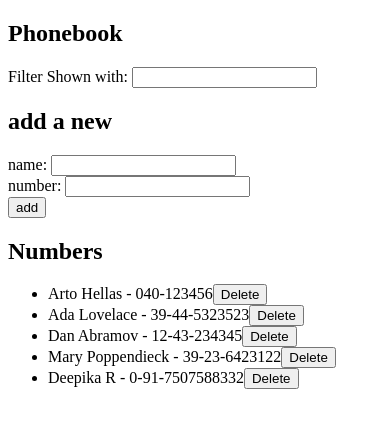
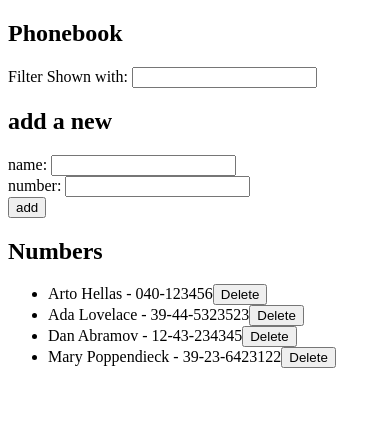
Before and after one commit to rawatj1/react-fullstack-part2, a React (Vite) app: page / in a window 390 px wide. Shown: the top 428 px of the page. Built offline with nearby package versions, Linux system fonts and the light colour scheme; data requests are answered from the project's data file.

Commit message:
2.15: The Phonebook delete the phonebook data.

```diff
--- a/db.json
+++ b/db.json
@@ -19,11 +19,6 @@
       "name": "Mary Poppendieck",
       "number": "39-23-6423122",
       "id": "4"
-    },
-    {
-      "id": "6",
-      "name": "Deepika R",
-      "number": "0-91-7507588332"
     }
   ]
 }
--- a/src/App.jsx
+++ b/src/App.jsx
@@ -39,20 +39,28 @@ const App = () => {
 
     const addPhoneDetails = (event) => {
         event.preventDefault()
-        const addedPerson= {name: newName, number: newPhoneNo, id: persons.length + 1}
-        console.log("addPhoneDetails: ", {addedPerson})
-        const existingPerson = persons.find((person) => JSON.stringify(person) === JSON.stringify(addedPerson))
-        if(existingPerson){
-            alert(`${newName} is already added to phonebook`)
-            return;
+        const addedPerson = {name: newName, number: newPhoneNo}
+        const existingPerson = persons.find(p => p.name.toLocaleLowerCase().trim() === newName.toLocaleLowerCase().trim())
+        console.log(`existingPerson: ${existingPerson}`)
+        if (existingPerson) {
+            if (window.confirm(`${existingPerson.name} is already present in the phonebook, replace the old number`)) {
+                phoneService
+                    .update(existingPerson.id, {name: existingPerson.name, number: newPhoneNo})
+                    .then(_ => {
+                        console.log("Updated user Number");
+                        phoneService.getAll().then((updatedPersons) => setPersons(updatedPersons))
+                    })
+                    .catch(err => console.log(err));
+            }
+        } else {
+            phoneService
+                .create(addedPerson)
+                .then(resData => {
+                    phoneService.getAll().then((updatedPersons) => setPersons(updatedPersons))
+                    setNewName('')
+                    setNewPhoneNo('')
+                })
         }
-        phoneService
-            .create(addedPerson)
-            .then(_ => {
-                setPersons(persons.concat(addedPerson))
-                setNewName('')
-                setNewPhoneNo('')
-            })
     }
 
     const handlePhoneDelete = (id, name) =>{
@@ -86,7 +94,7 @@ const App = () => {
             <h2>Numbers</h2>
             <div className="persons">
                 <ul>
-                    {persons.map((person, index) =>
+                    {persons.map((person) =>
                         <Phone key={person.id} phone={{content: `${person.name} - ${person.number}`}} handlePhoneDelete = {() => handlePhoneDelete(person.id, person.name)} />)}
                 </ul>
             </div>
```
